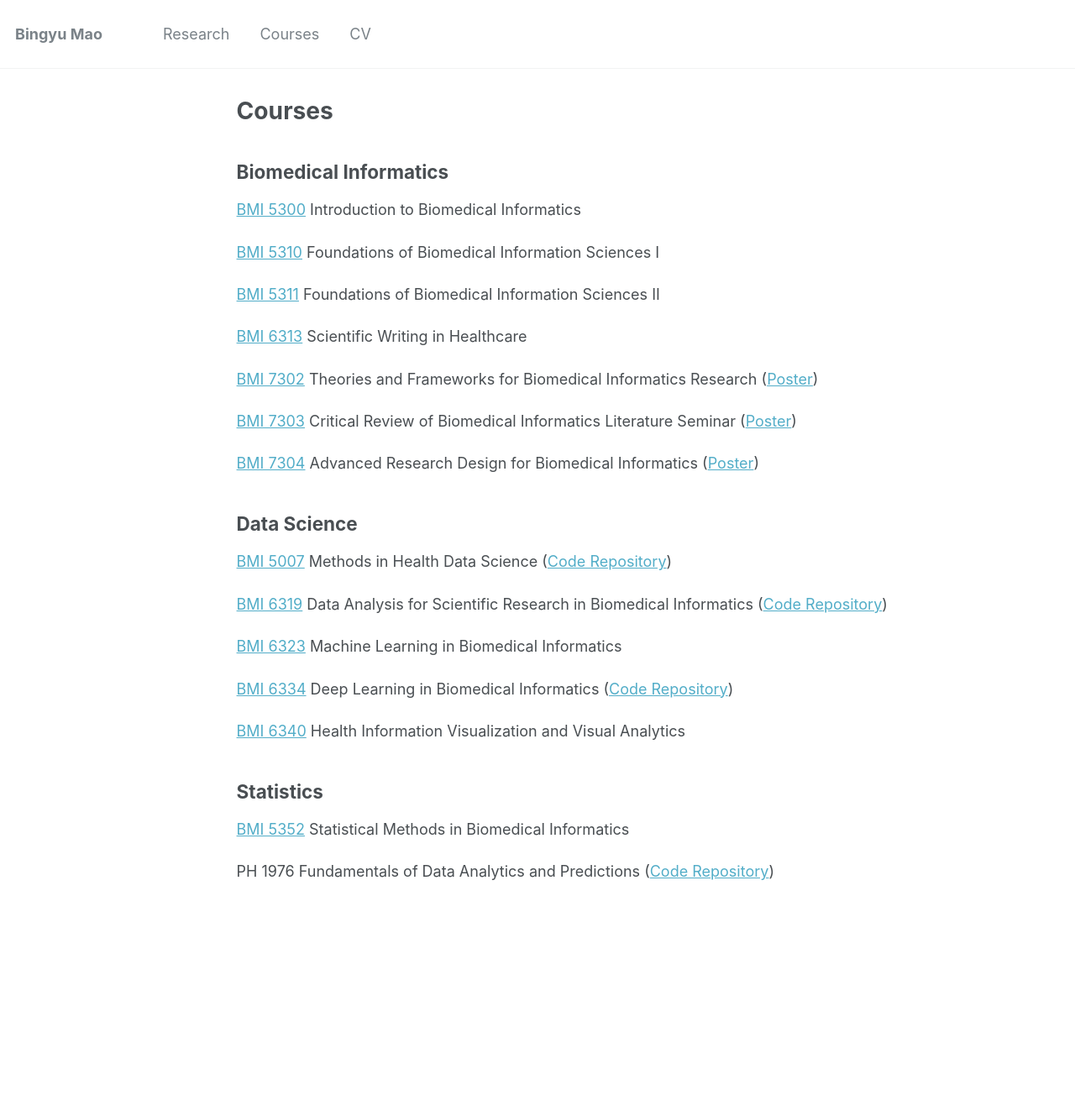
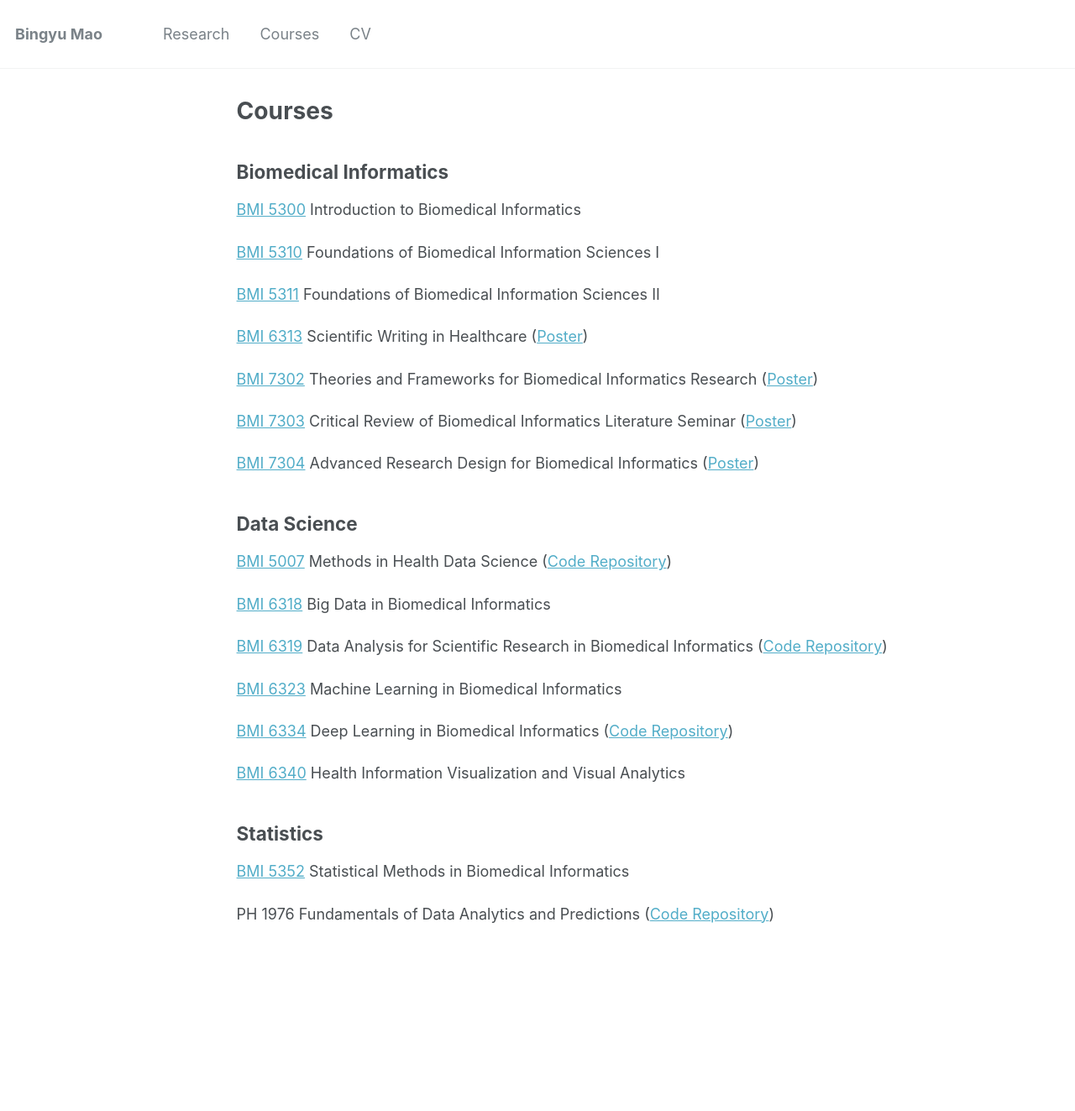
Before and after one commit to BingyuMao/BingyuMao.github.io, a Jekyll site: the page built from _pages/courses.md, in a window 1280 px wide. Shown: the whole page at 84% size. Built offline with Jekyll 4.4.1, drawn with Linux system fonts in a browser that asks for light colours; before the commit the page ends 1273 px from its top, so only the background shows below that.

Commit message:
Update courses.md

```diff
--- a/_pages/courses.md
+++ b/_pages/courses.md
@@ -13,7 +13,7 @@ author_profile: true
 
 [BMI 5311](https://sbmi.uth.edu/current-students/catalog-of-courses-bmi/bmi-5311.htm) Foundations of Biomedical Information Sciences II
 
-[BMI 6313](https://sbmi.uth.edu/current-students/catalog-of-courses-bmi/bmi-6313.htm) Scientific Writing in Healthcare
+[BMI 6313](https://sbmi.uth.edu/current-students/catalog-of-courses-bmi/bmi-6313.htm) Scientific Writing in Healthcare ([Poster](/files/6313Poster.pdf))
 
 [BMI 7302](https://sbmi.uth.edu/current-students/catalog-of-courses-bmi/bmi-7302.htm) Theories and Frameworks for Biomedical Informatics Research ([Poster](/files/7302Poster.pdf))
 
@@ -24,6 +24,8 @@ author_profile: true
 ## Data Science
 
 [BMI 5007](https://sbmi.uth.edu/current-students/catalog-of-courses-bmi/bmi-5007.htm) Methods in Health Data Science ([Code Repository](https://github.com/BingyuMao/mtds_health_data))
+
+[BMI 6318](https://sbmi.uth.edu/current-students/catalog-of-courses-bmi/bmi-6318.htm) Big Data in Biomedical Informatics
 
 [BMI 6319](https://sbmi.uth.edu/current-students/catalog-of-courses-bmi/bmi-6319.htm) Data Analysis for Scientific Research in Biomedical Informatics ([Code Repository](https://github.com/BingyuMao/model_comparison_mimic))
 
```
